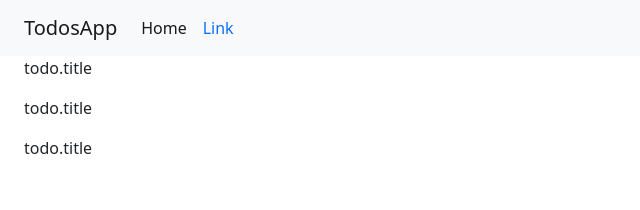
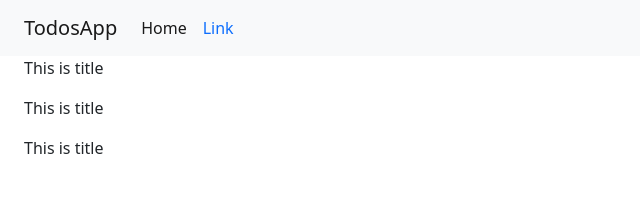
Before and after one commit to Aayush-Bajirao/TodoList-Angular, an Angular app: page / in a window 1280 px wide. Shown: the top 210 px of the page, without its empty margins (0-640 px from the left). Built offline with nearby package versions, Linux system fonts and the light colour scheme.

Commit message:
Error of @input fixed

```diff
--- a/src/app/MyComponents/todo-item/todo-item.component.html
+++ b/src/app/MyComponents/todo-item/todo-item.component.html
@@ -1 +1 @@
-<p>todo.title</p>
+<p>{{todo.title}}</p>
--- a/src/app/MyComponents/todo-item/todo-item.component.ts
+++ b/src/app/MyComponents/todo-item/todo-item.component.ts
@@ -9,7 +9,7 @@ import { Todo } from 'src/app/Todo';
 })
 export class TodoItemComponent implements OnInit {
 
-  @Input() todo: Todo;
+  @Input() todo!: Todo;
   constructor() {
 
   }
```
